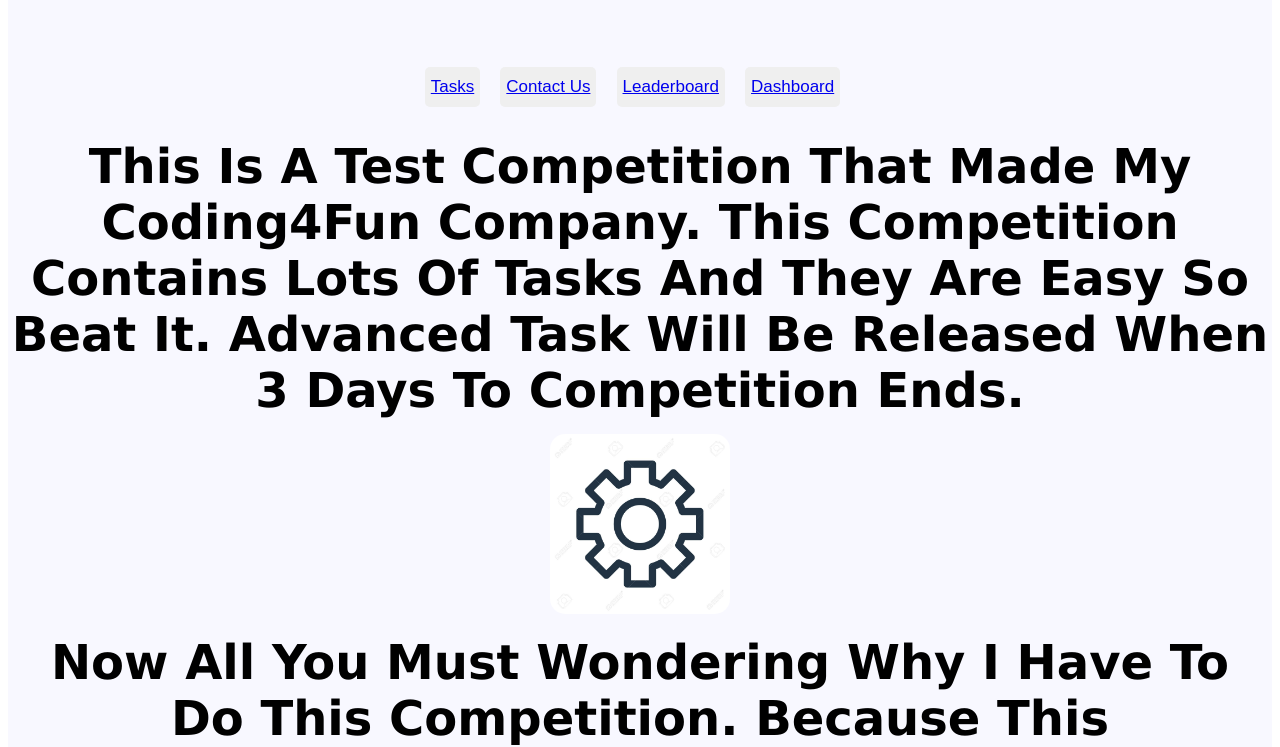
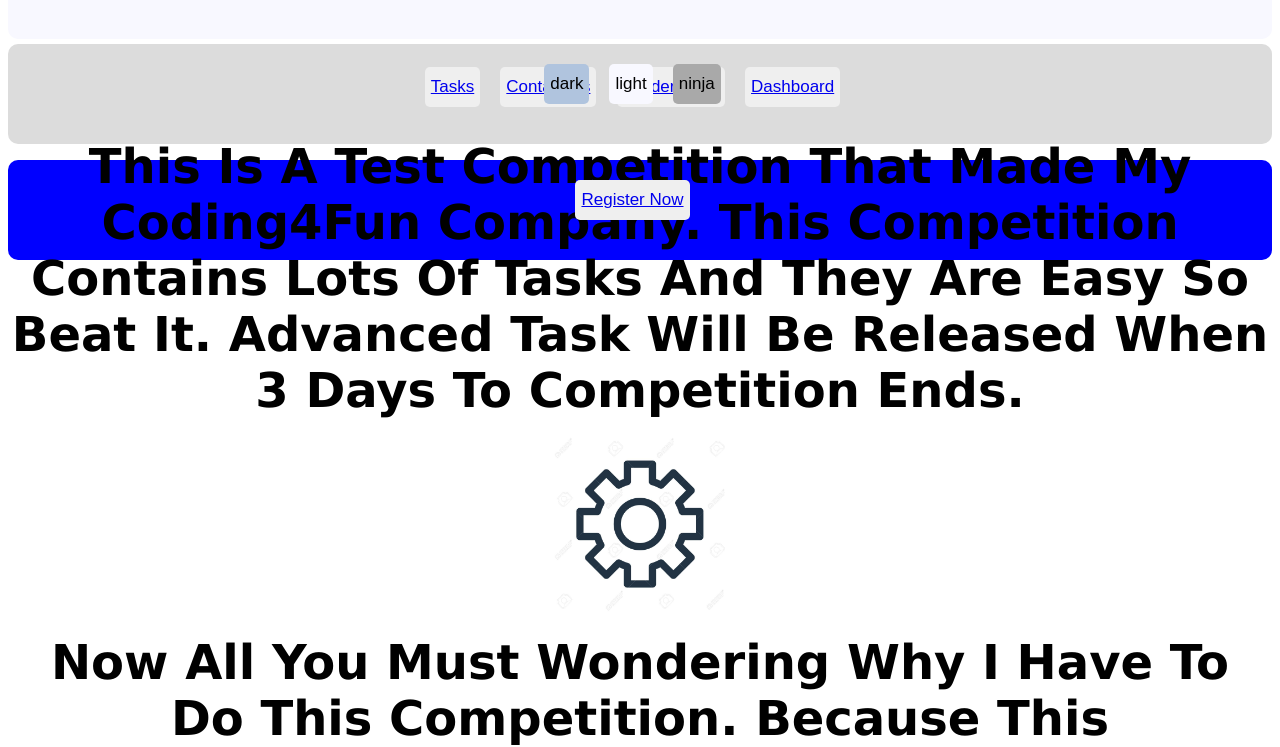
Before and after one commit to PasinduDushan/Coding-For-Fun-2020, a plain HTML site: page index.html in a window 1280 px wide. Shown: the part 69-816 px from the top of the page. Drawn offline with Linux system fonts and the light colour scheme.

Commit message:
Update style.css

```diff
--- a/style.css
+++ b/style.css
@@ -7,7 +7,7 @@
 
 .theme{
   background-color: ghostWhite;
-  height: 1000px;
+  height: 100px;
 }
 
 .options{
@@ -16,7 +16,7 @@
 }
 
 .register{
-  height: 1000px;
+  height: 100px;
   background-color: blue;
 }
 
```
